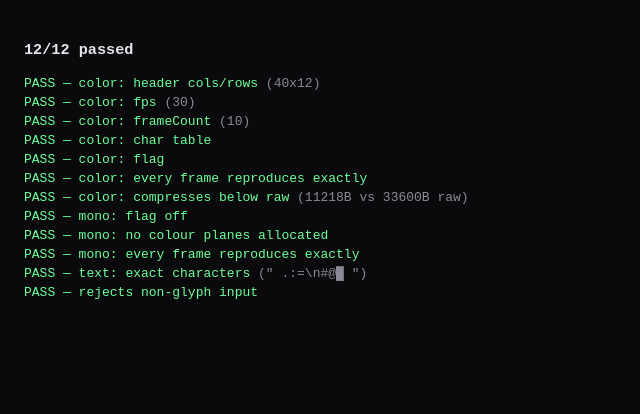
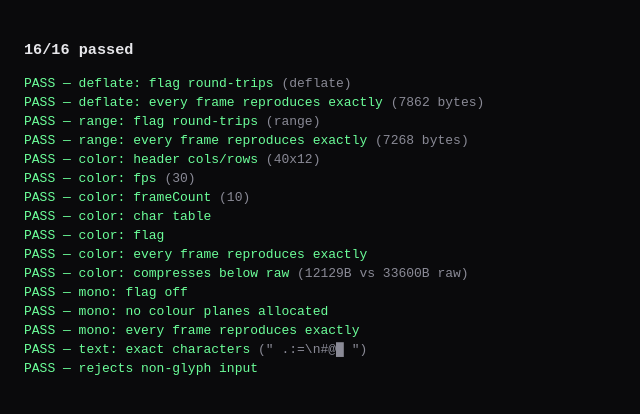
Before and after one commit to thatguywow/GLYPHCAST, a website built with Vite: page format-test.html in a window 1280 px wide. Shown: the whole page, without its empty margins (0-640 px from the left). Built offline with nearby package versions, Linux system fonts and the light colour scheme.

Commit message:
fix: playback was laggy and looked worse than the preview
Two separate complaints, two separate causes, both mine.

LAG. The adaptive range coder decodes at ~5.5 MB/s in JavaScript against
native deflate's ~200 MB/s. A delta chain cannot skip frames, so decode
throughput is a hard floor on playable frame rate rather than background cost:
once it cannot keep up, the loop decodes further behind every iteration and
spirals. Measured per frame on the same clip:

  cols  deflate           range
  200   1.08ms  923fps    3.63ms  275fps    1027 KB / 914 KB
  320   1.49ms  673fps    8.14ms  123fps    2137 KB / 2007 KB
  480   2.04ms  490fps    17.7ms   56fps    4110 KB / 4169 KB

8.7x faster at 480 cols, and at that size the range coder is also LARGER. Its
28% win held only on small synthetic residual data; on real frames at scale it
does not. The entropy coder is now a header flag (format version 6) defaulting
to deflate, with the range coder opt-in for cases where bytes dominate and the
decoder has headroom. Both are lossless and tested.

Also removed a division per coded BIT from the range decoder — the symbol is
chosen by multiply-and-compare instead, identical bitstream.

QUALITY. The preview defaulted colorDetail to 0.75, which tints glyphs with the
source colour sampled per output pixel. A compiled file stores one foreground
and one background per cell, so that is not representable and playback could
never match what the preview showed. It now defaults to 0 and is labelled
live-preview-only. A preview that looks better than the output is worse than no
preview.

Format 16/16, compiler 15/15, player 11/11, range coder 12/12.

Co-Authored-By: Claude Opus 5 <noreply@anthropic.com>

```diff
--- a/src/compiler/compiler.ts
+++ b/src/compiler/compiler.ts
@@ -26,6 +26,11 @@ export interface CompileOptions {
   frameStride?: number;
   /** Embed the source's audio track in the output. Default true. */
   audio?: boolean;
+  /**
+   * Entropy coder. 'deflate' (default) decodes far faster, which on a delta
+   * chain sets the playable frame rate; 'range' trades that for smaller files.
+   */
+  entropy?: 'deflate' | 'range';
   /** Where bytes go. Defaults to memory; pass a FileSink for long compiles. */
   sink?: GlyphSink;
   /**
@@ -174,6 +179,7 @@ export class Compiler {
       color: opts.color,
       chars: this.chars,
       audio: audio?.bytes,
+      entropy: opts.entropy ?? 'deflate',
     };
     const writer = new GlyphWriter(meta, opts.sink);
 
--- a/src/format/glyph.ts
+++ b/src/format/glyph.ts
@@ -19,10 +19,20 @@
  * Payloads are stored PLANAR (all glyph indices, then all foreground bytes, then
  * all background bytes) rather than interleaved per cell, because neighbouring
  * cells correlate far more strongly within a plane than across one, so planar
- * codes substantially better. Each plane is entropy coded by an adaptive binary
- * range coder with its own model, replacing deflate — deflate cannot spend less
- * than one bit on a symbol, and our residual planes are overwhelmingly zeros,
- * which is precisely the distribution it handles worst.
+ * codes substantially better.
+ *
+ * Two entropy coders are available, selected by a header flag.
+ *
+ *   deflate  the default. Native, and measured at ~200 MB/s decode.
+ *   range    the adaptive coder in rangecoder.ts. ~28% smaller, but ~5.5 MB/s
+ *            decode in JavaScript — 36x slower.
+ *
+ * Delta chains cannot skip frames, so decode throughput is a hard floor on
+ * playback rather than a background cost: at a large grid the range coder simply
+ * cannot keep up and playback falls into a catch-up spiral. Size matters, but
+ * not 36x as much as being able to play the file, so deflate is the default and
+ * the range coder is opt-in for cases where bytes dominate and the decoder has
+ * headroom.
  *
  * Key frames carry every cell. Delta frames carry only cells whose glyph OR
  * colour changed, addressed by a CHANGED-CELL BITMAP (one bit per cell) rather
@@ -50,8 +60,10 @@
 import { RangeEncoder, RangeDecoder, ByteModel } from './rangecoder';
 
 const MAGIC = 'GLYPHCST';
-const VERSION = 5;
+const VERSION = 6;
 export const FLAG_COLOR = 1;
+/** Entropy coder: set = adaptive range coder, clear = deflate. */
+export const FLAG_RANGE = 2;
 
 export interface GlyphGridFrame {
   /** One glyph index per cell (row-major). */
@@ -73,6 +85,12 @@ export interface GlyphMeta {
    * needs a second file alongside it to be watchable is not really one file.
    */
   audio?: Uint8Array;
+  /**
+   * Entropy coder. 'deflate' (default) decodes about 36x faster; 'range' is
+   * roughly 28% smaller but far slower to decode, which on a delta chain caps
+   * playable frame rate rather than merely costing background work.
+   */
+  entropy?: 'deflate' | 'range';
 }
 
 /** Signed residual -> byte, small magnitudes of either sign map to small bytes. */
@@ -86,6 +104,18 @@ function zig(cur: number, pred: number): number {
 function unzig(z: number, pred: number): number {
   const signed = (z >>> 1) ^ -(z & 1);
   return (pred + signed) & 0xff;
+}
+
+async function deflate(data: Uint8Array): Promise<Uint8Array> {
+  const cs = new CompressionStream('deflate-raw');
+  const stream = new Blob([data as BufferSource]).stream().pipeThrough(cs);
+  return new Uint8Array(await new Response(stream).arrayBuffer());
+}
+
+async function inflate(data: Uint8Array): Promise<Uint8Array> {
+  const ds = new DecompressionStream('deflate-raw');
+  const stream = new Blob([data as BufferSource]).stream().pipeThrough(ds);
+  return new Uint8Array(await new Response(stream).arrayBuffer());
 }
 
 /**
@@ -212,6 +242,7 @@ export class GlyphWriter {
   private headerWritten = false;
   private bytes = 0;
   private models = newModels();
+  private useRange: boolean;
 
   constructor(
     private meta: GlyphMeta,
@@ -219,6 +250,7 @@ export class GlyphWriter {
   ) {
     this.cells = meta.cols * meta.rows;
     this.sink = sink ?? new MemorySink();
+    this.useRange = meta.entropy === 'range';
   }
 
   /** Bytes emitted so far. */
@@ -233,7 +265,11 @@ export class GlyphWriter {
     const dv = new DataView(header.buffer);
     for (let i = 0; i < 8; i++) dv.setUint8(i, MAGIC.charCodeAt(i));
     dv.setUint16(8, VERSION, true);
-    dv.setUint16(10, this.meta.color ? FLAG_COLOR : 0, true);
+    dv.setUint16(
+      10,
+      (this.meta.color ? FLAG_COLOR : 0) | (this.useRange ? FLAG_RANGE : 0),
+      true,
+    );
     dv.setUint16(12, this.meta.cols, true);
     dv.setUint16(14, this.meta.rows, true);
     dv.setFloat32(16, this.meta.fps, true);
@@ -268,18 +304,20 @@ export class GlyphWriter {
       }
     }
 
-    // Models carry across frames; the range coder itself is per frame so each
-    // frame stays independently addressable in the file.
-    const enc = new RangeEncoder();
-    const m = this.models;
-    if (isKey) this.codeKey(enc, frame, m);
-    else this.codeDelta(enc, this.prev!, frame, changed!, m);
-    const coded = enc.finish();
+    // The predictors produce a payload; the entropy coder is a separate choice
+    // on top of it, so both coders see identical input.
+    const payload = isKey
+      ? this.buildKeyPayload(frame)
+      : this.buildDeltaPayload(this.prev!, frame, changed!);
+
+    const coded = this.useRange
+      ? this.rangeEncode(payload, isKey, changed ? changed.length : 0)
+      : await deflate(payload);
 
     const head = new Uint8Array(9);
     const dv = new DataView(head.buffer);
     dv.setUint8(0, isKey ? 0 : 1);
-    dv.setUint32(1, n, true);
+    dv.setUint32(1, payload.length, true);
     dv.setUint32(5, coded.length, true);
 
     await this.sink.write(head);
@@ -294,31 +332,36 @@ export class GlyphWriter {
     };
   }
 
-  private codeKey(enc: RangeEncoder, f: GlyphGridFrame, m: ReturnType<typeof newModels>) {
+  /** Key payload: [glyphs n][fg 3n][bg 3n], colour stored as residuals. */
+  private buildKeyPayload(f: GlyphGridFrame): Uint8Array {
     const n = this.cells;
+    const color = this.meta.color;
+    const out = new Uint8Array(n + (color ? n * 6 : 0));
 
-    // Glyph indices are coded raw. Predicting them from a neighbour was measured
+    // Glyph indices are stored raw. Predicting them from a neighbour was measured
     // and made things WORSE (mono grew 18%): glyphs are chosen by shape, so
     // adjacent cells jump around the table and the residual carries more entropy
     // than the index it replaced. Prediction only pays on smooth signals.
-    for (let i = 0; i < n; i++) m.glyph.encode(enc, f.glyphs[i]);
+    out.set(f.glyphs.subarray(0, n), 0);
 
-    if (this.meta.color) {
+    if (color) {
       const fg = f.fg!;
       const bg = f.bg!;
+      let o = n;
       for (let c = 0; c < 3; c++) {
         for (let i = 0; i < n; i++) {
-          m.fg.encode(enc, zig(fg[i * 3 + c], i > 0 ? fg[(i - 1) * 3 + c] : 0));
+          out[o++] = zig(fg[i * 3 + c], i > 0 ? fg[(i - 1) * 3 + c] : 0);
         }
       }
       // Within a cell the background is usually a darker version of the
       // foreground, so predict it from the foreground rather than the neighbour.
       for (let c = 0; c < 3; c++) {
         for (let i = 0; i < n; i++) {
-          m.bg.encode(enc, zig(bg[i * 3 + c], fg[i * 3 + c]));
+          out[o++] = zig(bg[i * 3 + c], fg[i * 3 + c]);
         }
       }
     }
+    return out;
   }
 
   /** Indices of cells whose glyph or colour differs from the previous frame. */
@@ -342,38 +385,67 @@ export class GlyphWriter {
     return out;
   }
 
-  private codeDelta(
-    enc: RangeEncoder,
+  /** Delta payload: [bitmap][glyphs k][fg 3k][bg 3k]. */
+  private buildDeltaPayload(
     prev: GlyphGridFrame,
     cur: GlyphGridFrame,
     changed: number[],
-    m: ReturnType<typeof newModels>,
-  ) {
+  ): Uint8Array {
     const n = this.cells;
+    const color = this.meta.color;
     const mapBytes = (n + 7) >> 3;
-    const bitmap = new Uint8Array(mapBytes);
-    for (const i of changed) bitmap[i >> 3] |= 1 << (i & 7);
+    const k = changed.length;
+    const out = new Uint8Array(mapBytes + k + (color ? k * 6 : 0));
 
     // The bitmap goes first so the decoder can recover the changed count from it.
-    for (let i = 0; i < mapBytes; i++) m.bitmap.encode(enc, bitmap[i]);
+    for (const i of changed) out[i >> 3] |= 1 << (i & 7);
 
-    const k = changed.length;
-    for (let j = 0; j < k; j++) m.glyph.encode(enc, cur.glyphs[changed[j]]);
-
-    if (this.meta.color) {
+    let o = mapBytes;
+    for (let j = 0; j < k; j++) out[o + j] = cur.glyphs[changed[j]];
+    o += k;
+    if (color) {
       for (let c = 0; c < 3; c++) {
         for (let j = 0; j < k; j++) {
           const i = changed[j] * 3 + c;
-          m.fg.encode(enc, zig(cur.fg![i], prev.fg![i]));
+          out[o++] = zig(cur.fg![i], prev.fg![i]);
         }
       }
       for (let c = 0; c < 3; c++) {
         for (let j = 0; j < k; j++) {
           const i = changed[j] * 3 + c;
-          m.bg.encode(enc, zig(cur.bg![i], prev.bg![i]));
+          out[o++] = zig(cur.bg![i], prev.bg![i]);
         }
       }
     }
+    return out;
+  }
+
+  /** Range-codes a payload plane by plane, each with its own persistent model. */
+  private rangeEncode(payload: Uint8Array, isKey: boolean, k: number): Uint8Array {
+    const enc = new RangeEncoder();
+    const m = this.models;
+    const n = this.cells;
+    const color = this.meta.color;
+    let o = 0;
+    const run = (model: PlaneModel, len: number) => {
+      for (let i = 0; i < len; i++) model.encode(enc, payload[o++]);
+    };
+
+    if (isKey) {
+      run(m.glyph, n);
+      if (color) {
+        run(m.fg, n * 3);
+        run(m.bg, n * 3);
+      }
+    } else {
+      run(m.bitmap, (n + 7) >> 3);
+      run(m.glyph, k);
+      if (color) {
+        run(m.fg, k * 3);
+        run(m.bg, k * 3);
+      }
+    }
+    return enc.finish();
   }
 
   /** Patches the real frame count into the header and closes the sink. */
@@ -399,6 +471,7 @@ export class GlyphReader {
   private cells = 0;
   private models = newModels();
   private nextIndex = 0;
+  private useRange = false;
 
   static async open(buffer: ArrayBuffer): Promise<GlyphReader> {
     const r = new GlyphReader();
@@ -412,6 +485,7 @@ export class GlyphReader {
     if (version !== VERSION) throw new Error(`Unsupported .glyph version ${version}.`);
 
     const flags = dv.getUint16(10, true);
+    r.useRange = (flags & FLAG_RANGE) !== 0;
     const tableLen = dv.getUint32(24, true);
     const audioLen = dv.getUint32(28, true);
     const audio =
@@ -423,6 +497,7 @@ export class GlyphReader {
       fps: dv.getFloat32(16, true),
       chars: JSON.parse(new TextDecoder().decode(r.data.subarray(32, 32 + tableLen))),
       audio,
+      entropy: r.useRange ? 'range' : 'deflate',
     };
     r.frameCount = dv.getUint32(20, true);
     r.cells = r.meta.cols * r.meta.rows;
@@ -459,59 +534,98 @@ export class GlyphReader {
     const o = this.offsets[i];
     const dv = new DataView(this.data.buffer, this.data.byteOffset);
     const tag = dv.getUint8(o);
+    const rawLen = dv.getUint32(o + 1, true);
     const codedLen = dv.getUint32(o + 5, true);
-    const dec = new RangeDecoder(this.data.subarray(o + 9, o + 9 + codedLen));
+    const body = this.data.subarray(o + 9, o + 9 + codedLen);
+
+    const payload = this.useRange
+      ? this.rangeDecode(body, tag === 0, rawLen)
+      : await inflate(body);
+
+    if (tag === 0) this.applyKey(payload, state);
+    else this.applyDelta(payload, state);
+    return state;
+  }
+
+  /** Mirrors GlyphWriter.rangeEncode: same planes, same models, same order. */
+  private rangeDecode(body: Uint8Array, isKey: boolean, rawLen: number): Uint8Array {
+    const dec = new RangeDecoder(body);
     const m = this.models;
+    const n = this.cells;
     const color = this.meta.color;
+    const out = new Uint8Array(rawLen);
+    let o = 0;
+    const run = (model: PlaneModel, len: number) => {
+      for (let i = 0; i < len; i++) out[o++] = model.decode(dec);
+    };
+
+    if (isKey) {
+      run(m.glyph, n);
+      if (color) {
+        run(m.fg, n * 3);
+        run(m.bg, n * 3);
+      }
+    } else {
+      const mapBytes = (n + 7) >> 3;
+      run(m.bitmap, mapBytes);
+      // The changed count is only knowable once the bitmap is back.
+      let k = 0;
+      for (let c = 0; c < n; c++) {
+        if (out[c >> 3] & (1 << (c & 7))) k++;
+      }
+      run(m.glyph, k);
+      if (color) {
+        run(m.fg, k * 3);
+        run(m.bg, k * 3);
+      }
+    }
+    return out;
+  }
+
+  private applyKey(payload: Uint8Array, state: GlyphGridFrame) {
     const n = this.cells;
-
-    if (tag === 0) {
-      for (let c = 0; c < n; c++) state.glyphs[c] = m.glyph.decode(dec);
-      if (color) {
+    state.glyphs.set(payload.subarray(0, n));
+    if (!this.meta.color) return;
     const fg = state.fg!;
     const bg = state.bg!;
+    let o = n;
     for (let c = 0; c < 3; c++) {
       for (let p = 0; p < n; p++) {
-            fg[p * 3 + c] = unzig(m.fg.decode(dec), p > 0 ? fg[(p - 1) * 3 + c] : 0);
+        fg[p * 3 + c] = unzig(payload[o++], p > 0 ? fg[(p - 1) * 3 + c] : 0);
       }
     }
     for (let c = 0; c < 3; c++) {
       for (let p = 0; p < n; p++) {
-            bg[p * 3 + c] = unzig(m.bg.decode(dec), fg[p * 3 + c]);
+        bg[p * 3 + c] = unzig(payload[o++], fg[p * 3 + c]);
       }
     }
   }
-    } else {
-      // Recover which cells changed, then read exactly that many values.
+
+  private applyDelta(payload: Uint8Array, state: GlyphGridFrame) {
+    const n = this.cells;
     const mapBytes = (n + 7) >> 3;
-      const bitmap = new Uint8Array(mapBytes);
-      for (let b = 0; b < mapBytes; b++) bitmap[b] = m.bitmap.decode(dec);
-
     const idx: number[] = [];
     for (let c = 0; c < n; c++) {
-        if (bitmap[c >> 3] & (1 << (c & 7))) idx.push(c);
+      if (payload[c >> 3] & (1 << (c & 7))) idx.push(c);
     }
     const k = idx.length;
-
-      for (let j = 0; j < k; j++) state.glyphs[idx[j]] = m.glyph.decode(dec);
-
-      if (color) {
-        // state still holds the previous frame here, which is the predictor.
+    let o = mapBytes;
+    for (let j = 0; j < k; j++) state.glyphs[idx[j]] = payload[o + j];
+    o += k;
+    if (!this.meta.color) return;
+    // state still holds the previous frame here, which is the colour predictor.
     for (let c = 0; c < 3; c++) {
       for (let j = 0; j < k; j++) {
         const p = idx[j] * 3 + c;
-            state.fg![p] = unzig(m.fg.decode(dec), state.fg![p]);
+        state.fg![p] = unzig(payload[o++], state.fg![p]);
       }
     }
     for (let c = 0; c < 3; c++) {
       for (let j = 0; j < k; j++) {
         const p = idx[j] * 3 + c;
-            state.bg![p] = unzig(m.bg.decode(dec), state.bg![p]);
+        state.bg![p] = unzig(payload[o++], state.bg![p]);
       }
     }
-      }
-    }
-    return state;
   }
 
   /** Allocates a blank state buffer sized for this file. */
--- a/src/format/rangecoder.ts
+++ b/src/format/rangecoder.ts
@@ -34,8 +34,11 @@ export class RangeEncoder {
   private range = 0xffffffff;
   private out: number[] = [];
 
-  private encodeFreq(cumFreq: number, freq: number, totFreq: number) {
-    const r = Math.floor(this.range / totFreq);
+  // PROB_TOTAL is a power of two, so the interval split is a shift rather than a
+  // division. Coding is per BIT, so a division here is eight per byte and shows
+  // up directly as playback cost.
+  private encodeFreq(cumFreq: number, freq: number) {
+    const r = this.range >>> 11;
     this.low = (this.low + r * cumFreq) >>> 0;
     this.range = (r * freq) >>> 0;
     this.normalize();
@@ -60,20 +63,21 @@ export class RangeEncoder {
   encodeBit(model: Uint16Array, index: number, bit: number) {
     const p = model[index];
     if (bit === 0) {
-      this.encodeFreq(0, p, PROB_TOTAL);
+      this.encodeFreq(0, p);
       model[index] = p + ((PROB_TOTAL - p) >> ADAPT_SHIFT);
     } else {
-      this.encodeFreq(p, PROB_TOTAL - p, PROB_TOTAL);
+      this.encodeFreq(p, PROB_TOTAL - p);
       model[index] = p - (p >> ADAPT_SHIFT);
     }
   }
 
   /** Codes one byte through a bit-tree, most significant bit first. */
   encodeByte(model: ByteModel, value: number) {
+    const probs = model.probs;
     let ctx = 1;
     for (let i = 7; i >= 0; i--) {
       const bit = (value >> i) & 1;
-      this.encodeBit(model.probs, ctx, bit);
+      this.encodeBit(probs, ctx, bit);
       ctx = ((ctx << 1) | bit) & 0xff;
       if (ctx === 0) ctx = 1;
     }
@@ -124,16 +128,20 @@ export class RangeDecoder {
 
   decodeBit(model: Uint16Array, index: number): number {
     const p = model[index];
-    const r = Math.floor(this.range / PROB_TOTAL);
-    const value = Math.min(PROB_TOTAL - 1, Math.floor(((this.code - this.low) >>> 0) / r));
+    const r = this.range >>> 11;
+    // floor(diff / r) < p is exactly diff < r * p, so the symbol is chosen by a
+    // multiply and a compare instead of a divide. Identical bitstream, and the
+    // divide was the dominant cost in playback.
+    const bound = r * p;
+    const diff = (this.code - this.low) >>> 0;
 
     let bit: number;
-    if (value < p) {
-      this.range = (r * p) >>> 0;
+    if (diff < bound) {
+      this.range = bound >>> 0;
       model[index] = p + ((PROB_TOTAL - p) >> ADAPT_SHIFT);
       bit = 0;
     } else {
-      this.low = (this.low + r * p) >>> 0;
+      this.low = (this.low + bound) >>> 0;
       this.range = (r * (PROB_TOTAL - p)) >>> 0;
       model[index] = p - (p >> ADAPT_SHIFT);
       bit = 1;
@@ -143,10 +151,11 @@ export class RangeDecoder {
   }
 
   decodeByte(model: ByteModel): number {
+    const probs = model.probs;
     let ctx = 1;
     let value = 0;
     for (let i = 7; i >= 0; i--) {
-      const bit = this.decodeBit(model.probs, ctx);
+      const bit = this.decodeBit(probs, ctx);
       value = (value << 1) | bit;
       ctx = ((ctx << 1) | bit) & 0xff;
       if (ctx === 0) ctx = 1;
--- a/src/format/roundtrip.test.ts
+++ b/src/format/roundtrip.test.ts
@@ -52,6 +52,25 @@ function makeFrames(meta: GlyphMeta, count: number, glyphCount: number): GlyphGr
 
 async function run() {
   const chars = [' ', '.', ':', '=', '#', '@', '█'];
+
+  // Both entropy coders must reproduce the grid exactly; they differ only in
+  // size and speed, never in what comes back out.
+  for (const entropy of ['deflate', 'range'] as const) {
+    const meta: GlyphMeta = { cols: 32, rows: 10, fps: 30, color: true, chars, entropy };
+    const frames = makeFrames(meta, 8, chars.length);
+    const w = new GlyphWriter(meta);
+    for (const f of frames) await w.addFrame(f, 3);
+    const blob = (await w.finish())!;
+    const r = await GlyphReader.open(await blob.arrayBuffer());
+    check(`${entropy}: flag round-trips`, r.meta.entropy === entropy, String(r.meta.entropy));
+    const state = r.newState();
+    let ok = true;
+    for (let i = 0; i < r.frameCount; i++) {
+      await r.decodeInto(i, state);
+      ok &&= eq(state.glyphs, frames[i].glyphs) && eq(state.fg!, frames[i].fg!) && eq(state.bg!, frames[i].bg!);
+    }
+    check(`${entropy}: every frame reproduces exactly`, ok, `${blob.size} bytes`);
+  }
 
   // --- colour file, spanning key + delta frames ----------------------------
   {
--- a/src/main.ts
+++ b/src/main.ts
@@ -322,6 +322,7 @@ async function main() {
           color: compileColor.checked,
           colorBits: +(($('colorBits') as HTMLInputElement).value),
           frameStride: +(($('stride') as HTMLSelectElement).value),
+          entropy: ($('entropy') as HTMLSelectElement).value as 'deflate' | 'range',
           sink,
         },
         (p) => {
```
Also changed, not shown: index.html (+12 -3 lines), src/types.ts (+8 -5 lines). Lines whose indentation alone changed are shown as unchanged.
